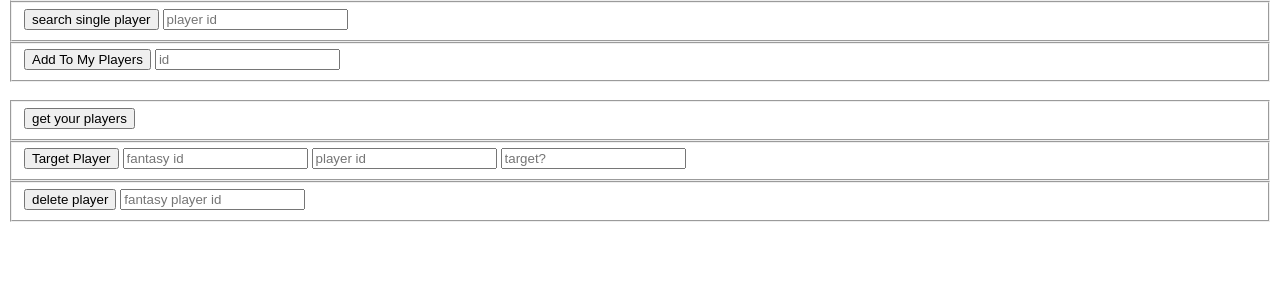
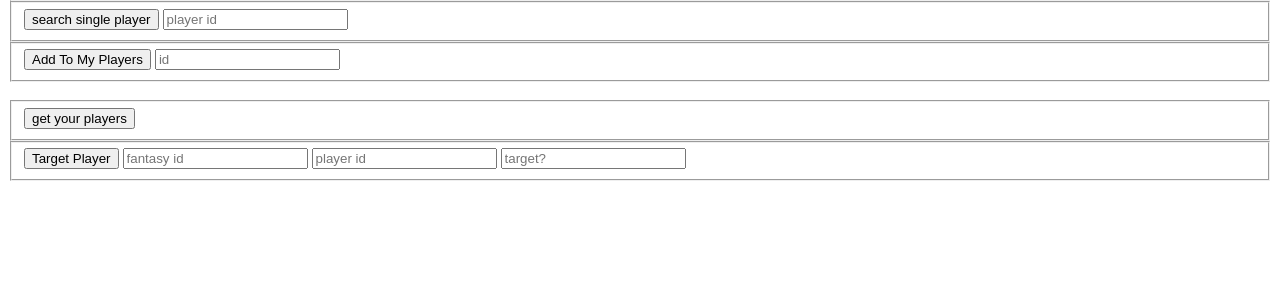
Before and after one commit to bcameron1489/Full-stack-project-front-end, a web app: file index.html in a window 1280 px wide. Shown: the part 210-503 px from the top of the page. Run offline with its HTML, style and script files only (its server is not run), Linux system fonts and the light colour scheme; some libraries are stand-ins or nearby versions.

```diff
--- a/assets/scripts/api.js
+++ b/assets/scripts/api.js
@@ -53,7 +53,7 @@ const getPlayers = function () {
 
 const getSinglePlayer = function (data) {
   return $.ajax({
-    url: config.apiOrigin + '/players/' + data.player.id,
+    url: config.apiOrigin + '/players/' + data.players.id,
     method: 'GET',
     headers: {
       Authorization: 'Token token=' + store.user.token
--- a/assets/scripts/templates/show-players-html.hbs
+++ b/assets/scripts/templates/show-players-html.hbs
@@ -5,7 +5,7 @@
     <div>Name: {{player.name}}</div>
     <div>Team: {{player.team}}</div>
     <div>Bye: {{player.bye}}</div>
-<div><button class="remove">remove</button></div>
+<div><button class="remove">hide player</button></div>
 
 </ul>
 {{/each}}
--- a/assets/scripts/ui.js
+++ b/assets/scripts/ui.js
@@ -117,7 +117,6 @@ const addUserPlayerFailure = function (data) {
 }
 
 const deletePlayerSuccess = function (data) {
-  console.log(data)
   $('.update-alert').text('Successfully Removed Player')
   $('.clear-input').val('')
 }
--- a/index.html
+++ b/index.html
@@ -89,12 +89,6 @@
             <input type="text" name='fantasy_player[target]' class="clear-input" placeholder='target?'>
           </fieldset>
         </form>
-        <form id="delete-player" class="client-forms">
-          <fieldset>
-            <input type="submit" name="submit" value="delete player">
-            <input type="text" name='fantasy_player[id]' class="clear-input" placeholder='fantasy player id'>
-          </fieldset>
-        </form>
     </div>
         <div class="create-content"></div>
       </div>
```
Also changed, not shown: assets/scripts/templates/get-single-resource.hbs (+3 -5 lines).
